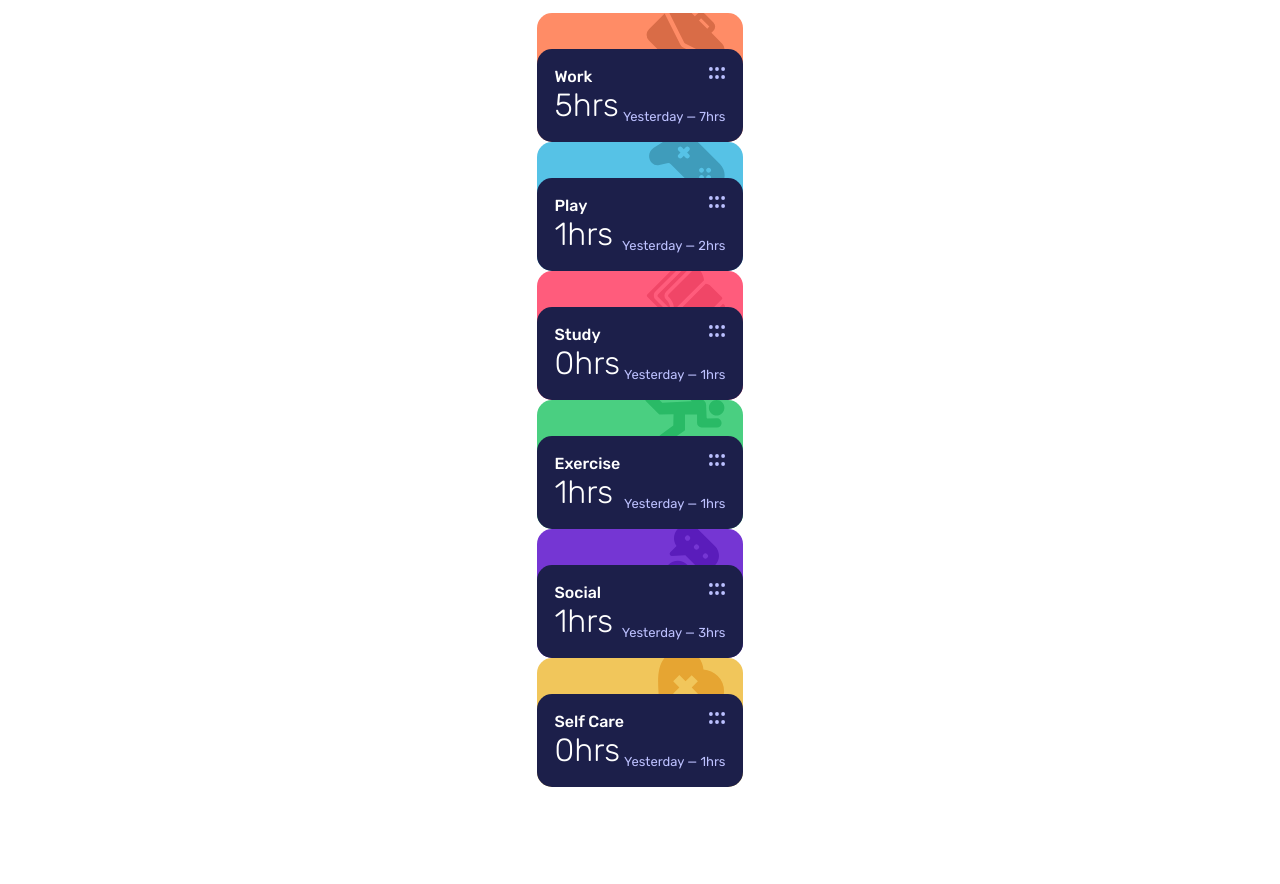
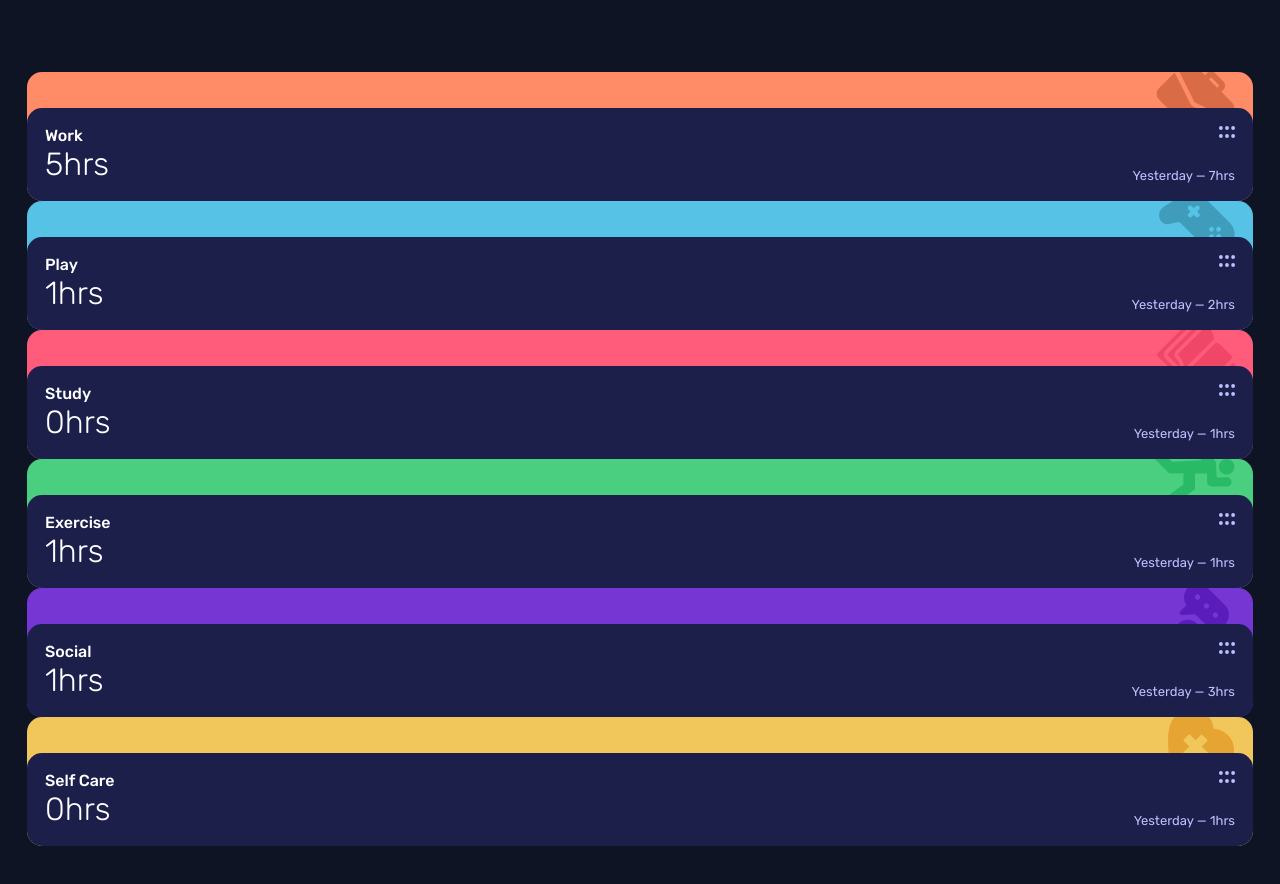
Before and after one commit to syedalimansoor/time-tracking-dashboard, a Svelte app: page / in a window 1280 px wide. Shown: the top 884 px of the page. Before the commit the page ends 800 px from the top, so only its background shows below. Built offline with nearby package versions, Linux system fonts and the light colour scheme.

Commit message:
Convert development to top-down

```diff
--- a/src/App.svelte
+++ b/src/App.svelte
@@ -1,24 +1,31 @@
 <script lang="ts">
-  import { setContext } from "svelte";
-  import type { Writable } from "svelte/store";
-  import { writable } from "svelte/store";
+  import Dashboard from "./lib/composition/Dashboard.svelte";
   import activities from "./data/data.json";
-  import DashboardCardGrid from "./lib/composition/DashboardCardGrid.svelte";
+
   import "./style/global.scss";
-  import type { Timeframe } from "./types";
-  const timeframe: Writable<Timeframe> = writable<Timeframe>("daily");
-  setContext("timeframe", timeframe);
 </script>
 
-<div class="component-wrapper">
-  <DashboardCardGrid {activities} />
+<div class="wrapper">
+  <div class="dashboard-wrapper">
+    <Dashboard {activities} />
+  </div>
 </div>
 
 <style lang="scss">
-  .component-wrapper {
-    width: 100%;
+  .wrapper {
     min-height: 100vh;
+    background-color: $clr-very-dark-blue;
+
     display: grid;
     place-items: center;
   }
+
+  .dashboard-wrapper {
+    width: 100%;
+    height: 100%;
+    padding: {
+      block: 4em;
+      inline: 1.5em;
+    }
+  }
 </style>
--- /dev/null
+++ b/src/lib/composition/Dashboard.svelte
@@ -0,0 +1,16 @@
+<script lang="ts">
+  import { setContext } from "svelte";
+  import type { Writable } from "svelte/store";
+  import { writable } from "svelte/store";
+  import DashboardCardGrid from "$src/lib/composition/DashboardCardGrid.svelte";
+  import type { Activity, Timeframe } from "$src/types";
+
+  export let activities: Activity[];
+
+  const timeframe: Writable<Timeframe> = writable<Timeframe>("daily");
+  setContext("timeframe", timeframe);
+</script>
+
+<main>
+  <DashboardCardGrid {activities} />
+</main>
```
